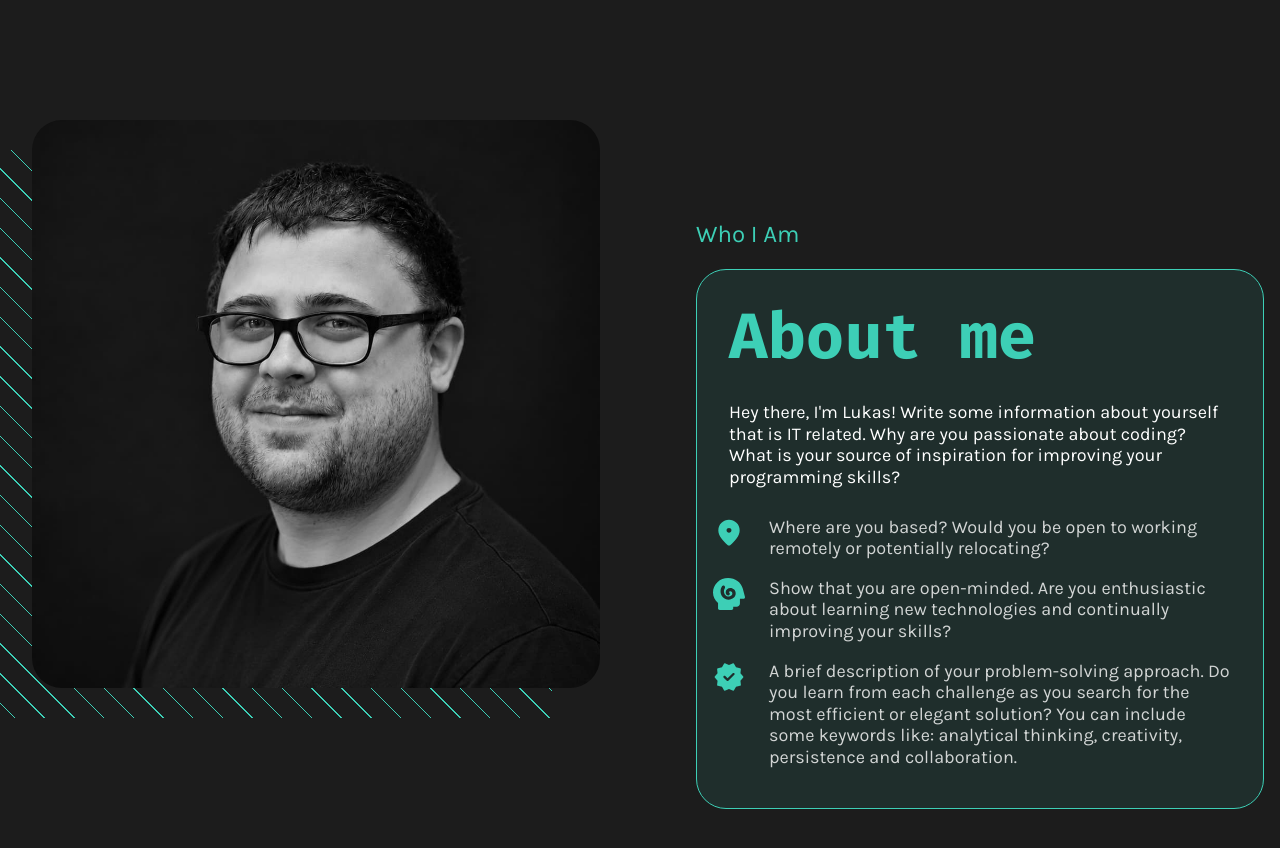
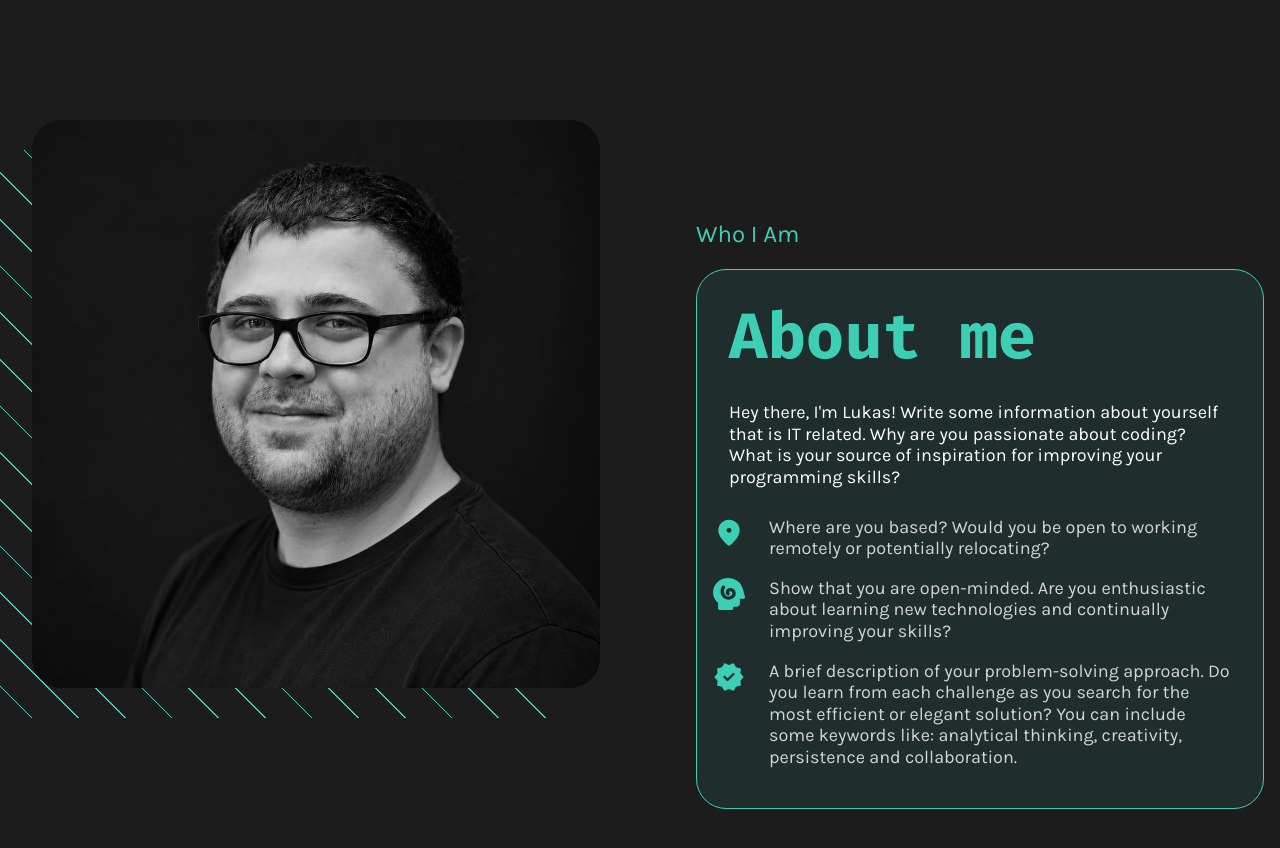
Before and after one commit to TobiasIllnerDev/Portfolio, an Angular app: page / in a window 1280 px wide. Shown: the part 820-1668 px from the top of the page. Built offline with nearby package versions, Linux system fonts and the light colour scheme; a web font is replaced by a local one.

Commit message:
feat: about me image section background styling

```diff
--- a/src/app/pages/main-section/aboutme/aboutme.scss
+++ b/src/app/pages/main-section/aboutme/aboutme.scss
@@ -27,8 +27,8 @@
     z-index: -1;
     background: repeating-linear-gradient(
       45deg,
-      transparent 0 20px,
-      $button-green 20px 21px
+      transparent 0 32px,
+      $button-green 32px 33px
     );
   }
 
--- a/src/app/pages/main-section/hero/hero.scss
+++ b/src/app/pages/main-section/hero/hero.scss
@@ -187,8 +187,6 @@
   margin-top: 8px;
 }
 
-// Ab 1440px bleiben beide Seitenleisten an den Kanten des
-// zentrierten 1440px-Layouts, statt weiter nach außen zu wandern.
 @media (min-width: 1440px) {
   .scroll-hint {
     left: calc((100% - 1440px) / 2 + 96px);
@@ -199,8 +197,6 @@
   }
 }
 
-// Auf Widescreen-Displays wachsen die unteren Elemente proportional mit.
-// Bei 3400px entsprechen die Werte dem großen Figma-Frame.
 @media (min-width: 1441px) {
   .scroll-hint {
     height: clamp(315px, calc(14.03vw + 113px), 590px);
```
